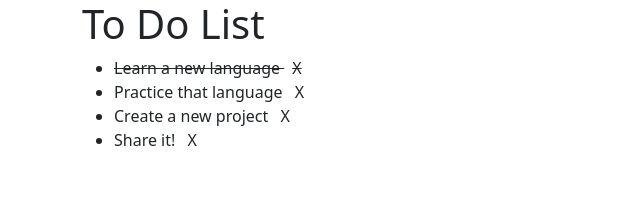
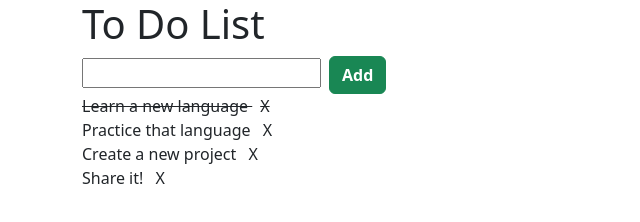
Before and after one commit to LeoneCarmelo/vue-todolist, a plain HTML site: page index.html in a window 1280 px wide. Shown: the whole page, without its empty margins (0-640 px from the left). Drawn offline with nearby package versions, Linux system fonts and the light colour scheme.

Commit message:
Add Milestone 3

```diff
--- a/assets/css/style.css
+++ b/assets/css/style.css
@@ -1,3 +1,7 @@
 .done {
     text-decoration: line-through;
 }
+
+ul {
+    list-style: none;
+}
--- a/assets/js/main.js
+++ b/assets/js/main.js
@@ -3,6 +3,7 @@ const { createApp } = Vue
 createApp({
     data() {
         return {
+            newToDo: '',
             check:'X',
             list:[
                 {
@@ -27,6 +28,14 @@ createApp({
     methods: {
         remove(index) {
             this.list.splice(index, 1)
+        },
+        addToDo() {
+            const newToDoObj = {
+                text: this.newToDo,
+                done: false
+            }
+            this.list.push(newToDoObj)
+            this.newToDo = ''
         }
     }
 
--- a/index.html
+++ b/index.html
@@ -15,7 +15,9 @@
         <div id="app">
             <div class="container">
                 <h1>To Do List</h1>
-                <ul>
+                <input type="text" v-model.trim="newToDo">
+                <button class="mx-2 fw-bold btn btn-success" @click="addToDo()">Add</button>
+                <ul class="ps-0">
                     <li :class="task.done ? 'done' : ''" v-for="(task, index) in list">
                         {{task.text}}
                         <span class="px-2" @click="remove(index)">{{check}}</span>
```
